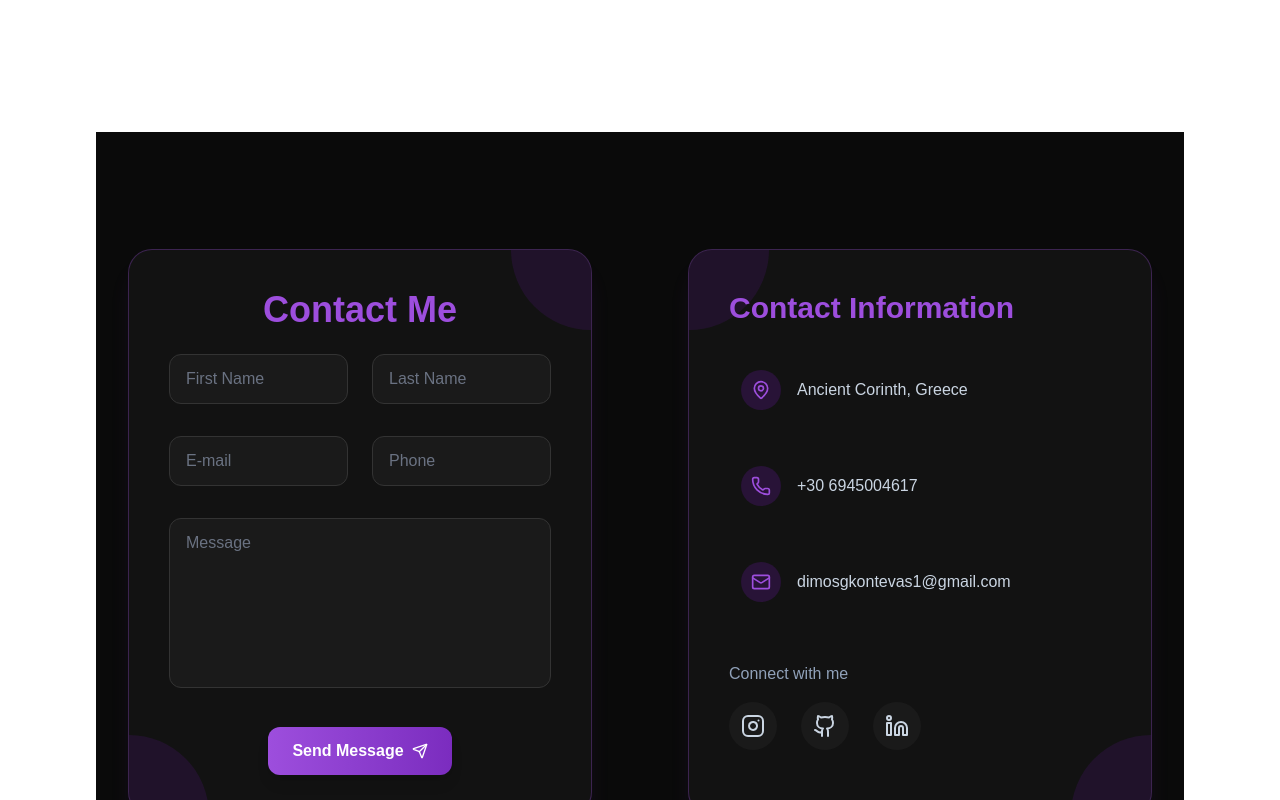
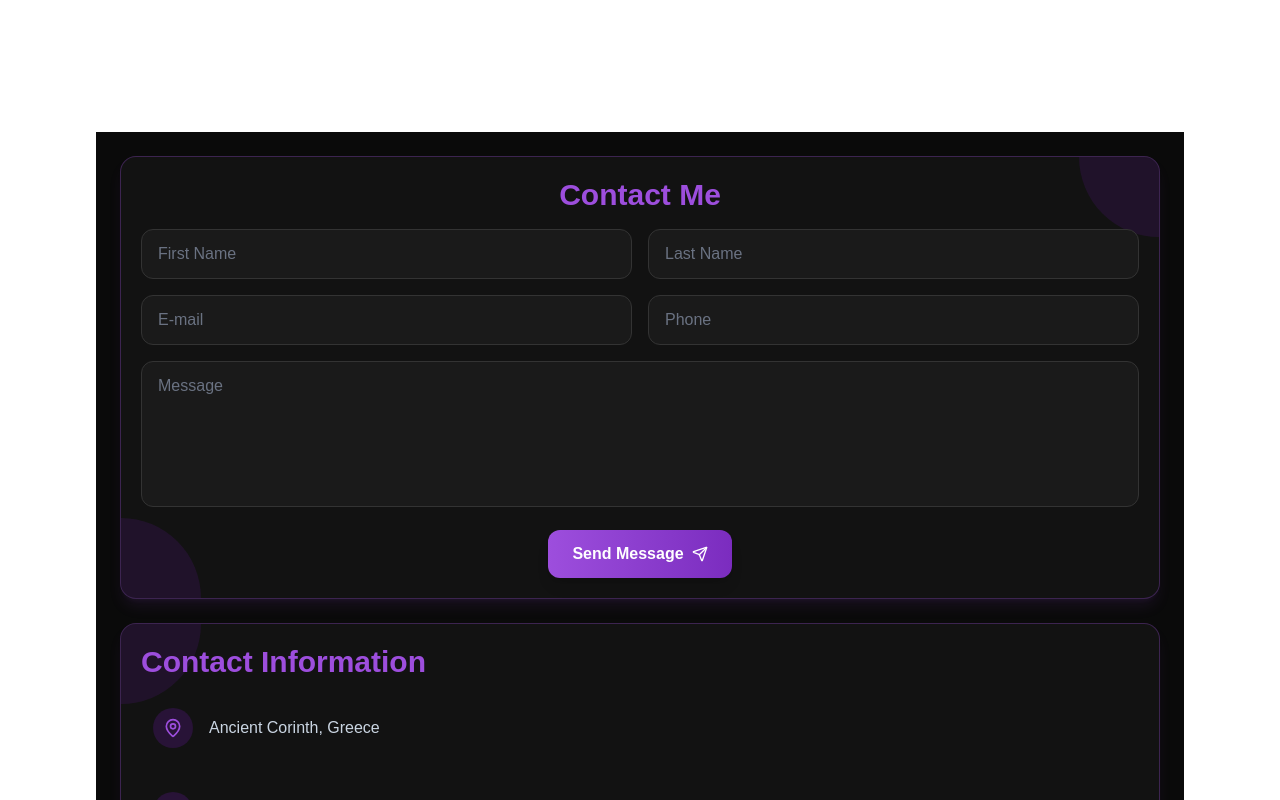
Before and after one commit to gkontevas/Portfolio, a Next.js app: page / in a window 1280 px wide. Shown: the part 2540-3340 px from the top of the page. Built offline with nearby package versions, Linux system fonts and the light colour scheme.

Commit message:
new commit

```diff
--- a/app/components/Contact.jsx
+++ b/app/components/Contact.jsx
@@ -101,13 +101,13 @@ const ContactForm = () => {
   }
 
   return (
-    <div className="min-h-screen flex items-center justify-center px-4 py-8 sm:px-6 lg:px-8 bg-[#0A0A0A]">
-      <div className="w-full max-w-7xl mx-auto">
-        <div className="flex flex-col-reverse md:flex-row gap-8 sm:gap-12 md:gap-16 lg:gap-24">
+    <div className="min-h-screen w-full flex items-center justify-center bg-[#0A0A0A] py-6">
+      <div className="w-full max-w-6xl px-3 sm:px-6">
+        <div className="flex flex-col gap-6">
           {/* Left Section - Contact Form */}
           <motion.div
             ref={formContainerRef}
-            className="w-full md:w-1/2 p-6 sm:p-8 md:p-10 bg-[#121212] rounded-3xl border border-[#9D4EDD]/30 shadow-xl shadow-[#9D4EDD]/10 relative overflow-hidden"
+            className="w-full bg-[#121212] rounded-2xl border border-[#9D4EDD]/30 shadow-lg shadow-[#9D4EDD]/10 relative overflow-hidden"
             initial="hidden"
             animate={isFormInView ? "visible" : "hidden"}
             variants={containerVariants}
@@ -116,15 +116,15 @@ const ContactForm = () => {
             <div className="absolute -top-20 -right-20 w-40 h-40 rounded-full bg-purple-900/20"></div>
             <div className="absolute -bottom-20 -left-20 w-40 h-40 rounded-full bg-purple-900/20"></div>
 
-            <div className="space-y-6 sm:space-y-8 relative z-10">
+            <div className="p-5 space-y-5 relative z-10">
               <motion.h2
-                className="text-2xl sm:text-3xl lg:text-4xl font-bold text-[#9D4EDD] mb-4 sm:mb-6 text-center"
+                className="text-2xl sm:text-3xl font-bold text-[#9D4EDD] mb-4 text-center"
                 variants={itemVariants}
               >
                 Contact Me
               </motion.h2>
-              <form onSubmit={onSubmit} className="space-y-6 sm:space-y-8">
-                <div className="grid grid-cols-1 sm:grid-cols-2 gap-4 sm:gap-6">
+              <form onSubmit={onSubmit} className="space-y-4">
+                <div className="grid grid-cols-1 sm:grid-cols-2 gap-4">
                   <motion.div variants={formItemVariants}>
                     <input
                       type="text"
@@ -144,7 +144,7 @@ const ContactForm = () => {
                     />
                   </motion.div>
                 </div>
-                <div className="grid grid-cols-1 sm:grid-cols-2 gap-4 sm:gap-6">
+                <div className="grid grid-cols-1 sm:grid-cols-2 gap-4">
                   <motion.div variants={formItemVariants}>
                     <input
                       type="email"
@@ -168,7 +168,7 @@ const ContactForm = () => {
                   <textarea
                     name="message"
                     placeholder="Message"
-                    rows={6}
+                    rows={5}
                     className="w-full px-4 py-3 bg-[#1A1A1A] border border-[#333333] rounded-xl focus:outline-none focus:ring-2 focus:ring-[#9D4EDD] focus:border-transparent text-slate-300 placeholder-gray-500 transition-all duration-200 resize-none"
                     required
                   ></textarea>
@@ -206,7 +206,7 @@ const ContactForm = () => {
           {/* Right Section - Contact Info */}
           <motion.div
             ref={infoContainerRef}
-            className="w-full md:w-1/2 p-6 sm:p-8 md:p-10 bg-[#121212] rounded-3xl border border-[#9D4EDD]/30 shadow-xl shadow-[#9D4EDD]/10 relative overflow-hidden"
+            className="w-full bg-[#121212] rounded-2xl border border-[#9D4EDD]/30 shadow-lg shadow-[#9D4EDD]/10 relative overflow-hidden"
             initial="hidden"
             animate={isInfoInView ? "visible" : "hidden"}
             variants={containerVariants}
@@ -215,21 +215,21 @@ const ContactForm = () => {
             <div className="absolute -top-20 -left-20 w-40 h-40 rounded-full bg-purple-900/20"></div>
             <div className="absolute -bottom-20 -right-20 w-40 h-40 rounded-full bg-purple-900/20"></div>
 
-            <div className="space-y-8 sm:space-y-12 relative z-10">
-              <div className="space-y-6">
+            <div className="p-5 space-y-6 relative z-10">
+              <div className="space-y-5">
                 <motion.h2
-                  className="text-xl sm:text-2xl lg:text-3xl font-bold text-[#9D4EDD] mb-6 sm:mb-8 text-center md:text-left"
+                  className="text-2xl sm:text-3xl font-bold text-[#9D4EDD] mb-4 text-center sm:text-left"
                   variants={itemVariants}
                 >
                   Contact Information
                 </motion.h2>
-                <div className="space-y-8 text-slate-300">
+                <div className="space-y-5 text-slate-300">
                   <motion.div
                     className="flex items-center gap-4 p-3 rounded-xl hover:bg-[#1A1A1A] transition-all duration-300"
                     variants={itemVariants}
                     whileHover={{ x: 5 }}
                   >
-                    <div className="flex items-center justify-center w-10 h-10 rounded-full bg-purple-900/30">
+                    <div className="flex-shrink-0 flex items-center justify-center w-10 h-10 rounded-full bg-purple-900/30">
                       <MapPin className="h-5 w-5 text-[#9D4EDD]" />
                     </div>
                     <span>Ancient Corinth, Greece</span>
@@ -239,7 +239,7 @@ const ContactForm = () => {
                     variants={itemVariants}
                     whileHover={{ x: 5 }}
                   >
-                    <div className="flex items-center justify-center w-10 h-10 rounded-full bg-purple-900/30">
+                    <div className="flex-shrink-0 flex items-center justify-center w-10 h-10 rounded-full bg-purple-900/30">
                       <Phone className="h-5 w-5 text-[#9D4EDD]" />
                     </div>
                     <span>+30 6945004617</span>
@@ -249,7 +249,7 @@ const ContactForm = () => {
                     variants={itemVariants}
                     whileHover={{ x: 5 }}
                   >
-                    <div className="flex items-center justify-center w-10 h-10 rounded-full bg-purple-900/30">
+                    <div className="flex-shrink-0 flex items-center justify-center w-10 h-10 rounded-full bg-purple-900/30">
                       <Mail className="h-5 w-5 text-[#9D4EDD]" />
                     </div>
                     <span className="break-all">dimosgkontevas1@gmail.com</span>
@@ -258,10 +258,10 @@ const ContactForm = () => {
               </div>
 
               <motion.div className="space-y-4" variants={containerVariants}>
-                <motion.p className="text-slate-400 font-medium text-center md:text-left" variants={itemVariants}>
+                <motion.p className="text-slate-400 font-medium text-center sm:text-left" variants={itemVariants}>
                   Connect with me
                 </motion.p>
-                <div className="flex justify-center md:justify-start gap-6">
+                <div className="flex justify-center sm:justify-start gap-6">
                   <motion.div variants={itemVariants} whileHover="hover" initial="initial">
                     <Link
                       href="https://www.instagram.com/gkontevas_/"
```
